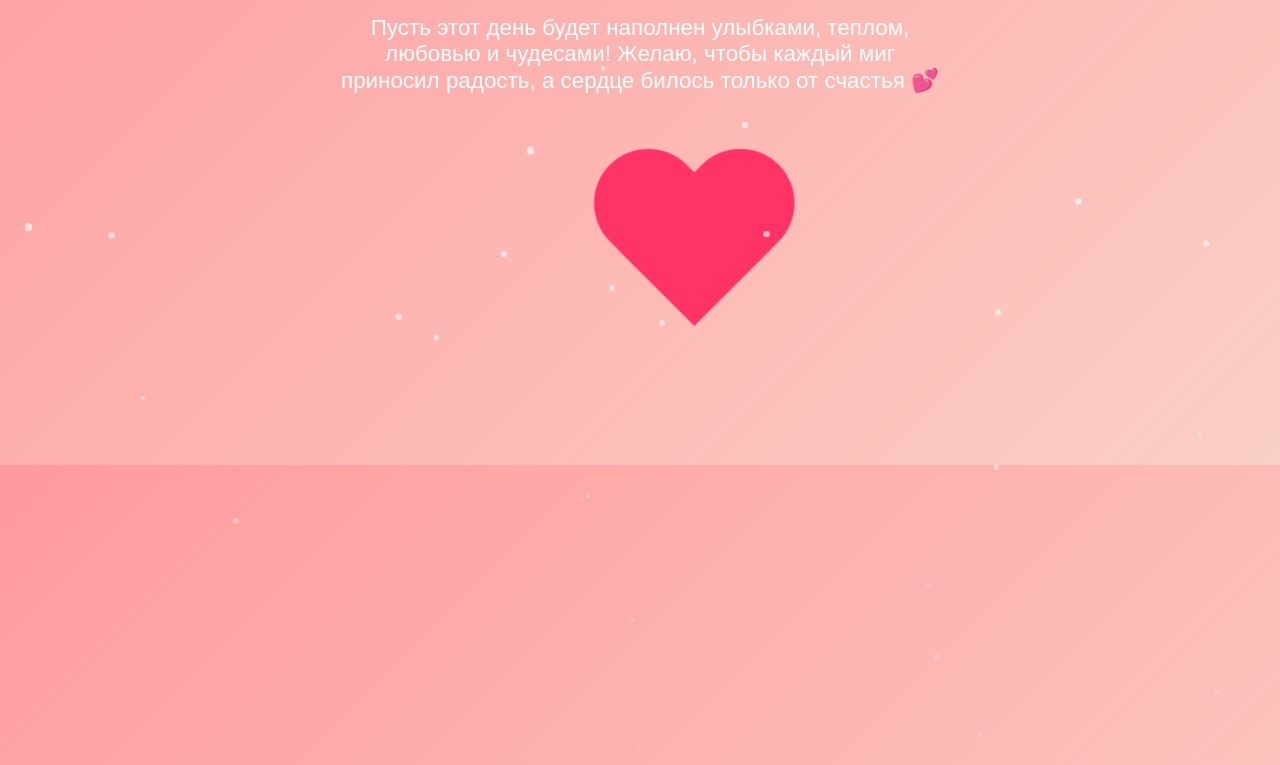
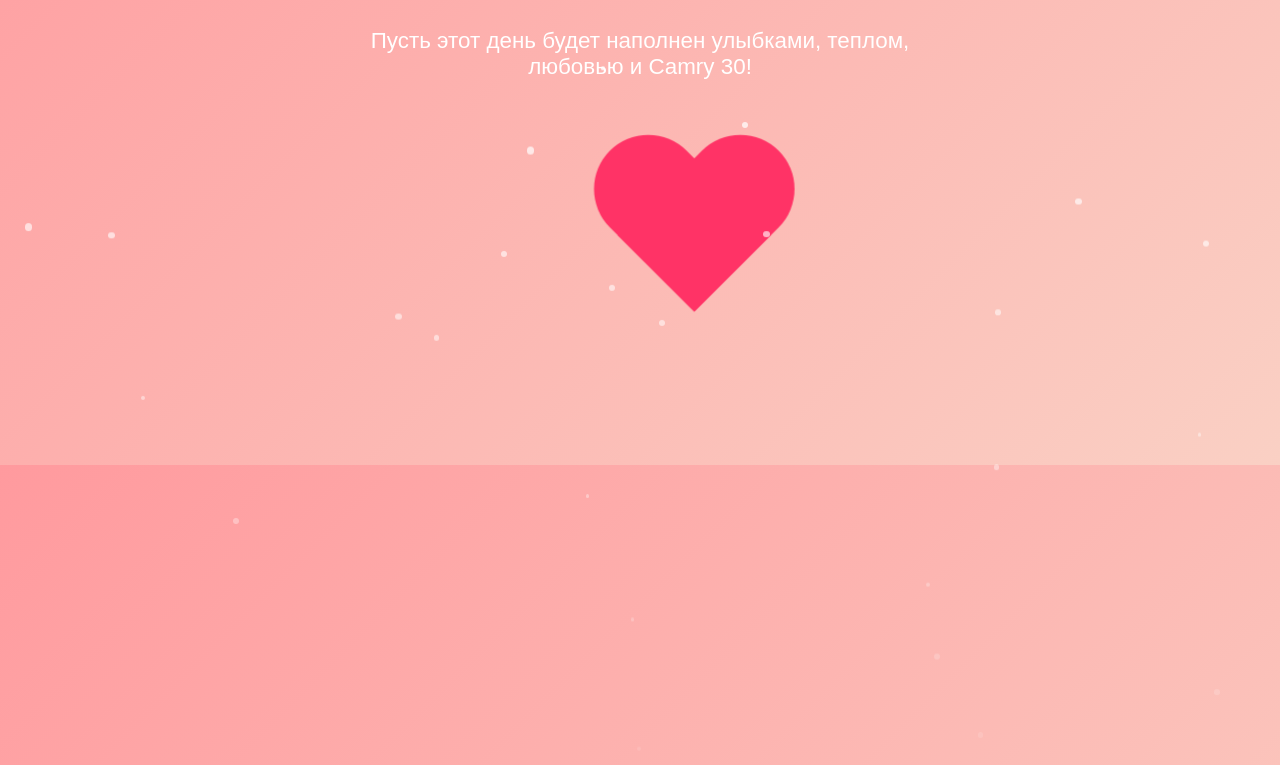
Before and after one commit to micky1337/-, a plain HTML site: page index.html in a window 1280 px wide. Shown: the part 335-1100 px from the top of the page. Drawn offline with Linux system fonts and the light colour scheme.

Commit message:
Update index.html

```diff
--- a/index.html
+++ b/index.html
@@ -96,8 +96,7 @@
 <body>
 
   <h1>💐 Люда, с Днём Рождения! 💖</h1>
-  <p>Пусть этот день будет наполнен улыбками, теплом, любовью и чудесами!
-  Желаю, чтобы каждый миг приносил радость, а сердце билось только от счастья 💕</p>
+  <p>Пусть этот день будет наполнен улыбками, теплом, любовью и Camry 30!  </p>
 
   <div class="heart"></div>
 
```
